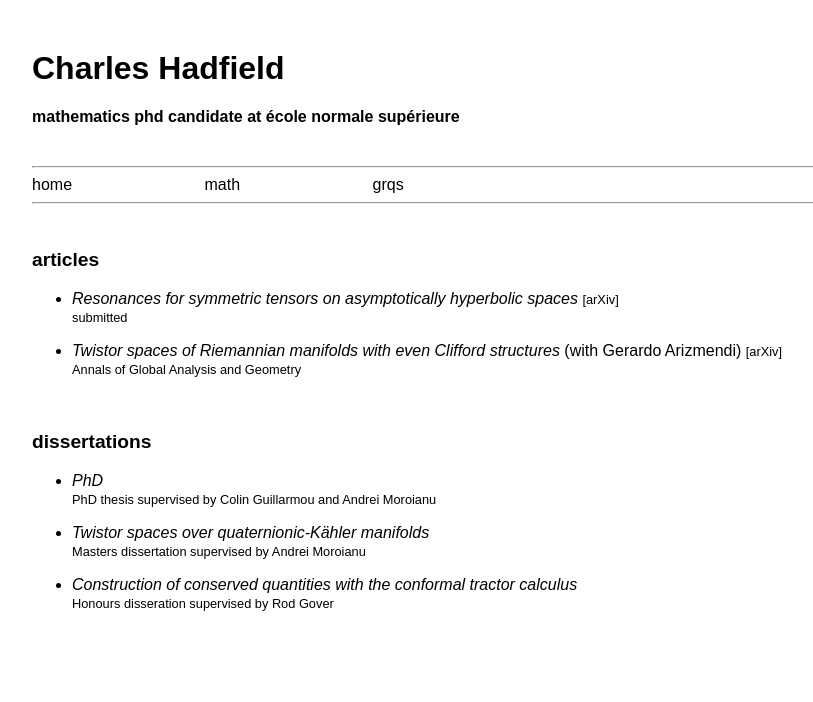
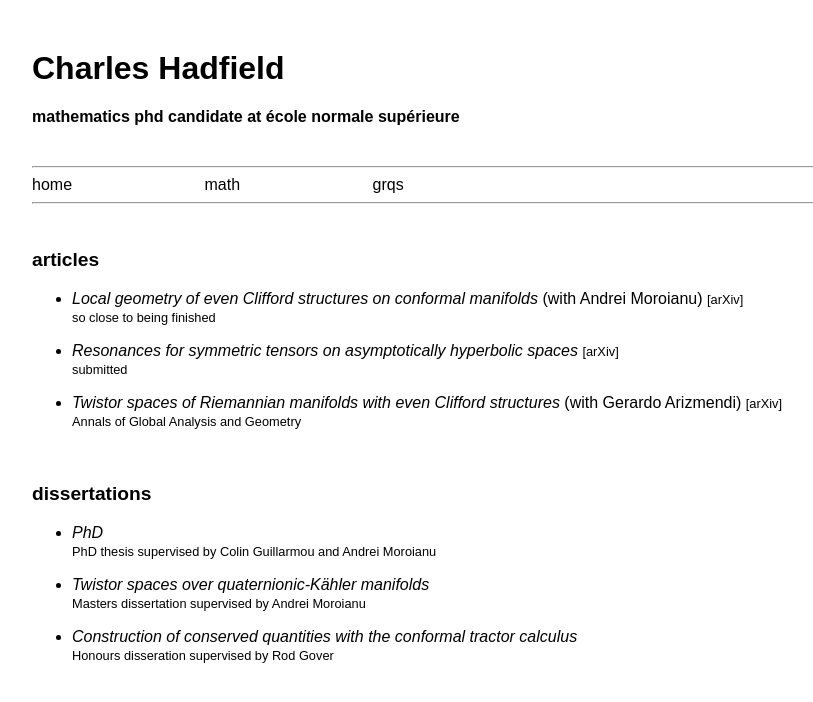
Before and after one commit to charleshadfield/charleshadfield.github.io, a Jekyll site: the page built from math/index.html, in a window 1280 px wide. Shown: the top 702 px of the page, without its empty margins (96-909 px from the left). Built offline with Jekyll 4.4.1, drawn with Linux system fonts in a browser that asks for light colours.

Commit message:
almost added article with andrei

```diff
--- a/math/index.html
+++ b/math/index.html
@@ -10,6 +10,17 @@ title: math | Charles Hadfield
 	<h3> articles </h3>
 
 	<ul>
+		<li>
+			<a target="_blank" href="/images/coming-soon.jpg">
+				<i>Local geometry of even Clifford structures on conformal manifolds</i>
+			</a>
+			(with Andrei Moroianu)
+			<a target="_blank" href="/images/coming-soon.jpg">
+				<span style='font-size:0.8em'>[arXiv]</span>
+			</a>
+			</br>
+			<span style='font-size:0.8em'>so close to being finished</span>
+		</li>
 		<li>
 			<a target="_blank" href="/pdf/articles/2016/res-lich.pdf">
 				<i>Resonances for symmetric tensors on asymptotically hyperbolic spaces</i>
```
Also changed, not shown: images/coming-soon.jpg (added).
